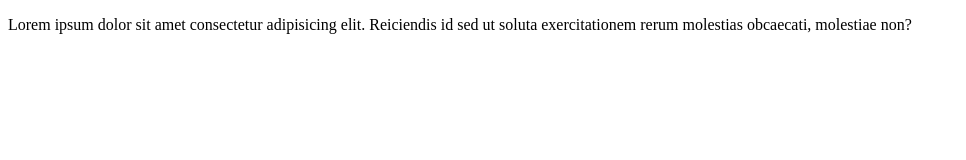
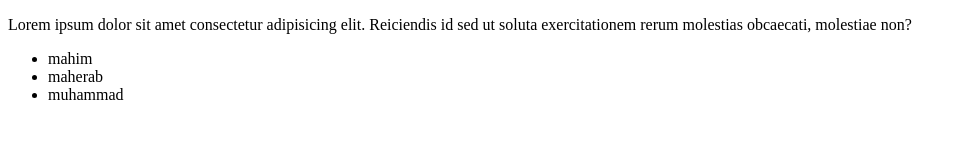
Before and after one commit to Mahim2025/mahim101, a plain HTML site: page index.html in a window 1280 px wide. Shown: the whole page, without its empty margins (0-966 px from the left). Drawn offline with Linux system fonts and the light colour scheme.

Commit message:
second change repo

```diff
--- a/index.html
+++ b/index.html
@@ -7,5 +7,10 @@
 </head>
 <body>
     <p>Lorem ipsum dolor sit amet consectetur adipisicing elit. Reiciendis id sed ut soluta exercitationem rerum molestias obcaecati, molestiae non?</p>
+    <ul>
+        <li>mahim</li>
+        <li>maherab</li>
+        <li>muhammad</li>
+    </ul>
 </body>
 </html>
```
